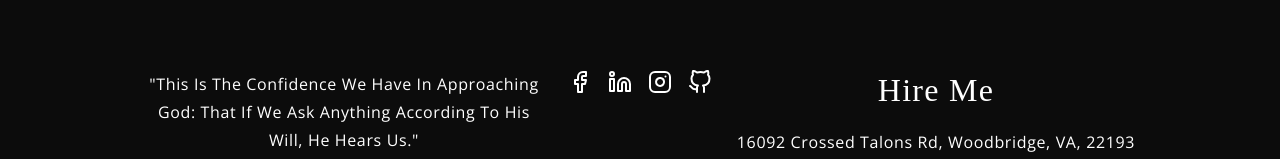
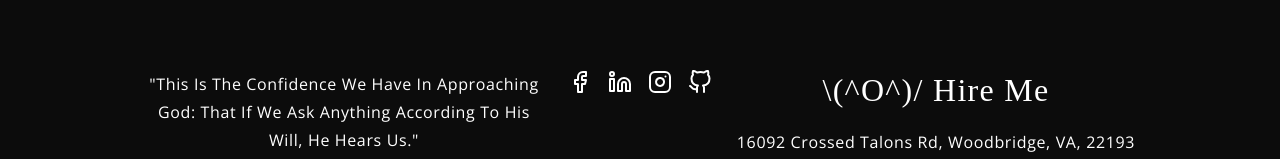
Before and after one commit to kdy1994kko/rgm_kev, a React (Create React App) app: page / in a window 1280 px wide. Shown: the part 7990-8149 px from the top of the page. Built offline with nearby package versions, Linux system fonts and the light colour scheme; a web font is replaced by a local one.

Commit message:
Add files via upload

```diff
--- a/src/container/Footer/Footer.jsx
+++ b/src/container/Footer/Footer.jsx
@@ -30,7 +30,7 @@ const Footer = () => (
           </a>
         </div>
       <div className="app__footer-links_contact">
-        <h1 className="app__footer-headtext">Hire Me</h1>
+        <h1 className="app__footer-headtext">\(^o^)/ Hire Me</h1>
         <p className="p__opensans">16092 Crossed talons rd, Woodbridge, VA, 22193 USA</p>
         <p className="p__opensans">+1 281-896-2303</p>
       </div>
```
